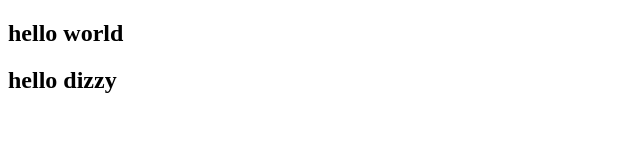
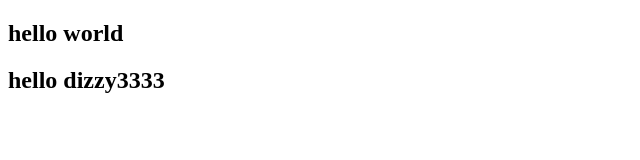
Before and after one commit to furfio/dizzy, a React app: page / in a window 1280 px wide. Shown: the top 160 px of the page, without its empty margins (0-640 px from the left). Built offline with nearby package versions, Linux system fonts and the light colour scheme.

Commit message:
test azure pipeline

```diff
--- a/src/App.tsx
+++ b/src/App.tsx
@@ -4,7 +4,7 @@ function App() {
   return (
     <>
       <h2>hello world</h2>
-      <h2>hello dizzy</h2>
+      <h2>hello dizzy3333</h2>
     </>
   )
 }
```
